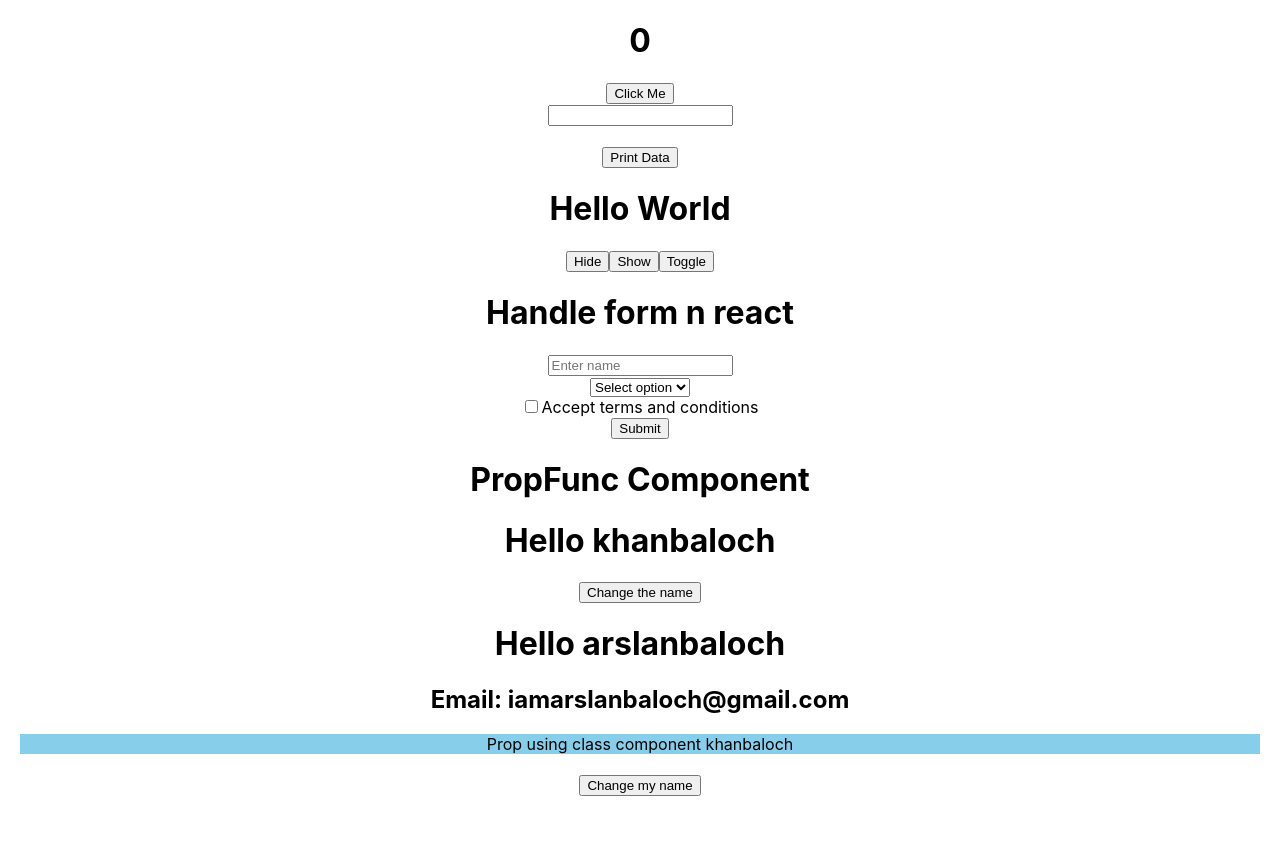
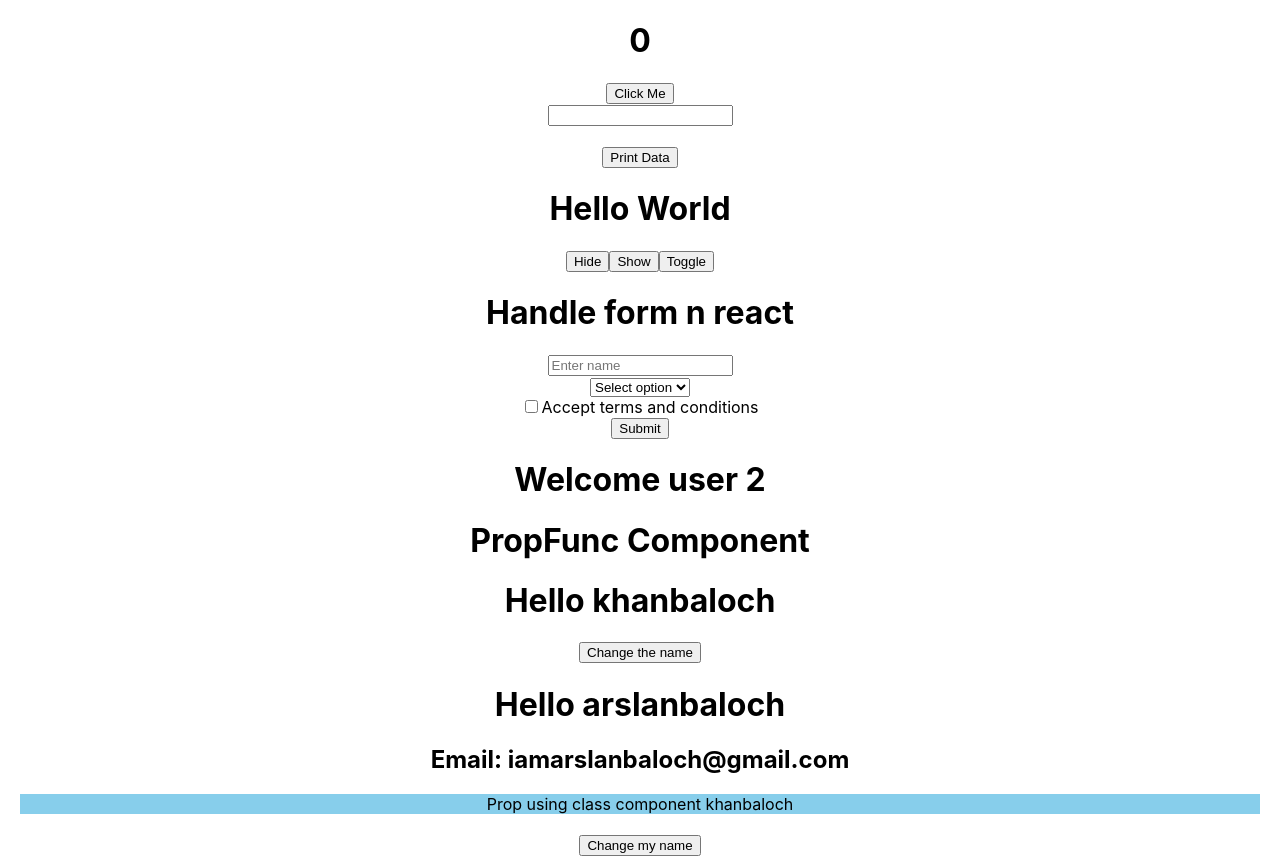
Before and after one commit to arslan8270/React-js-series, a React (Create React App) app: page / in a window 1280 px wide. Before the commit the page ends 800 px from the top, so only its background shows below. Built offline with nearby package versions, Linux system fonts and the light colour scheme.

Commit message:
conditional rendring

```diff
--- a/src/App.js
+++ b/src/App.js
@@ -9,6 +9,9 @@ import Procls from './Procls';
 import Getinbox from './Getinbox';
 import HideShow from './HideShow';
 import Formdata from './Formdata';
+import Profile from './Profile';
+
+
 
 
 
@@ -40,6 +43,7 @@ function App() {
      <Getinbox/>
      <HideShow/>
      <Formdata/>
+     <Profile/>
      <Profunc name={name} />
      <button onClick={()=>{setName("iamarslan")}}>Change the name</button>
 
--- /dev/null
+++ b/src/Profile.js
@@ -0,0 +1,18 @@
+import { useState } from 'react';
+
+function Profile()
+{
+    const[loggedin,setLoggedin] = useState(2);
+
+  return(
+    <div>
+        {
+            loggedin==1?<h1>Welcome user 1</h1>
+            :<h1>Welcome user 2</h1>
+
+        }
+    </div>
+  )
+}
+
+export default Profile;
```
